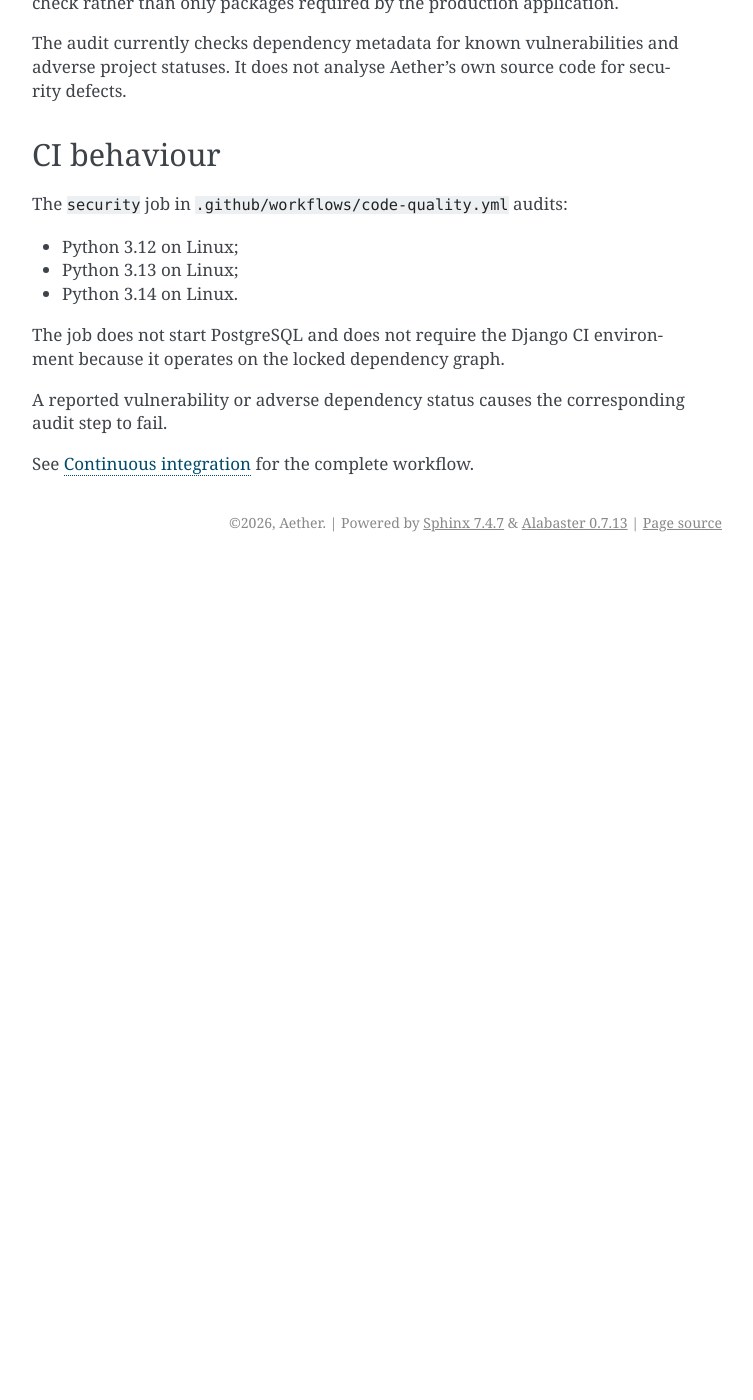
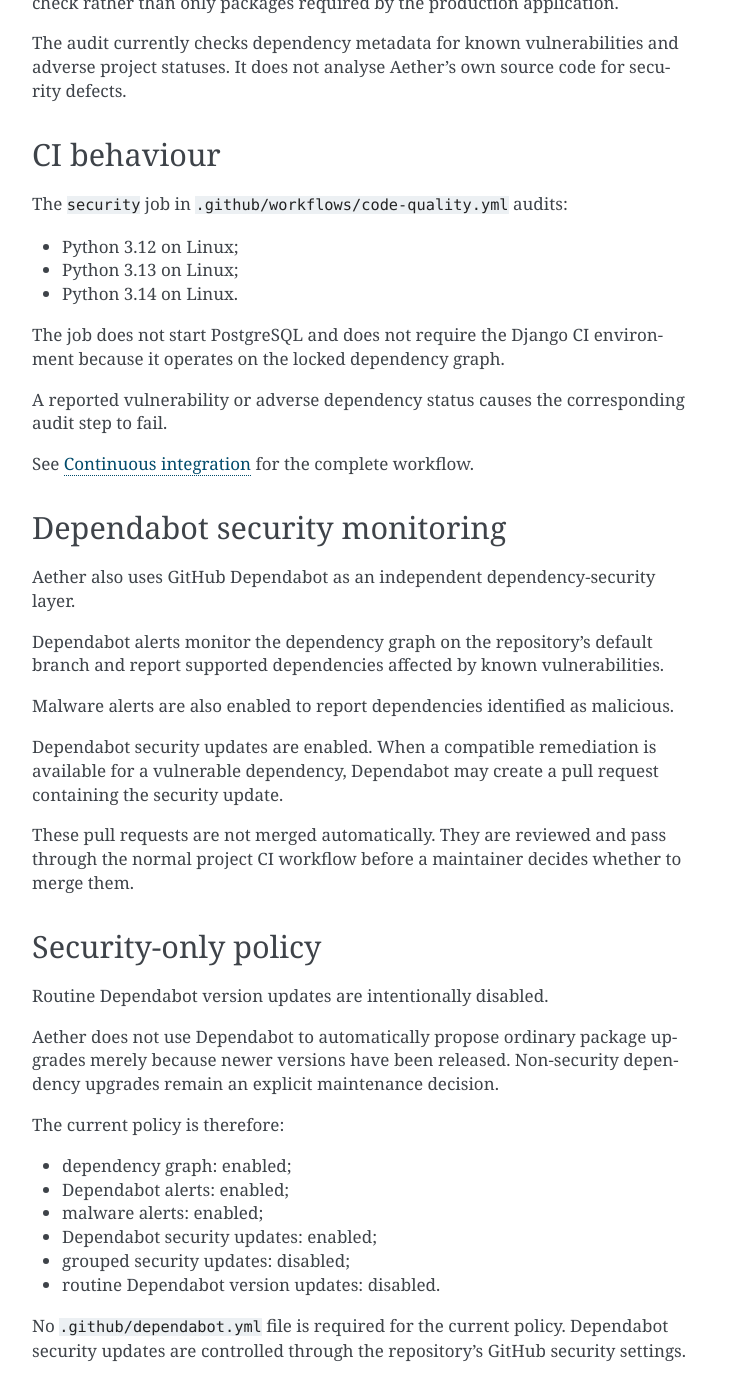
Before and after one commit to alex-nuclearboy/aether-app, a Sphinx documentation site: the page built from docs/source/security/dependencies.rst, in a window 1280 px wide and 1400 px high, scrolled down 1061 px. Shown: the whole window, without its empty margins (388-1141 px from the left). Built offline with Sphinx 7.4.7, drawn with Linux system fonts in a browser that asks for light colours; before the commit the page ends 1623 px from its top, so only the background shows below that; some of the changed text lies outside the part shown.

Commit message:
docs: document Dependabot security monitoring
Document Dependabot alerts and security updates, the security-only update policy, CI integration, and the deliberate exclusion of routine version updates.

```diff
--- a/docs/source/architecture/overview.rst
+++ b/docs/source/architecture/overview.rst
@@ -21,6 +21,8 @@ The implemented foundation consists of:
 * compatibility validation across Python 3.12, 3.13, and 3.14;
 * installed-dependency consistency checking through ``uv pip check``;
 * dependency vulnerability auditing through ``uv audit``;
+* repository-level dependency vulnerability monitoring and security update
+  pull requests through GitHub Dependabot;
 * Pylint with Django-aware linting;
 * Sphinx documentation;
 * GitHub Actions for continuous quality, compatibility, and security checks.
--- a/docs/source/security/dependencies.rst
+++ b/docs/source/security/dependencies.rst
@@ -69,3 +69,108 @@ A reported vulnerability or adverse dependency status causes the corresponding
 audit step to fail.
 
 See :doc:`../development/continuous-integration` for the complete workflow.
+
+
+Dependabot security monitoring
+------------------------------
+
+Aether also uses GitHub Dependabot as an independent dependency-security
+layer.
+
+Dependabot alerts monitor the dependency graph on the repository's default
+branch and report supported dependencies affected by known vulnerabilities.
+
+Malware alerts are also enabled to report dependencies identified as
+malicious.
+
+Dependabot security updates are enabled. When a compatible remediation is
+available for a vulnerable dependency, Dependabot may create a pull request
+containing the security update.
+
+These pull requests are not merged automatically. They are reviewed and pass
+through the normal project CI workflow before a maintainer decides whether to
+merge them.
+
+
+Security-only policy
+--------------------
+
+Routine Dependabot version updates are intentionally disabled.
+
+Aether does not use Dependabot to automatically propose ordinary package
+upgrades merely because newer versions have been released. Non-security
+dependency upgrades remain an explicit maintenance decision.
+
+The current policy is therefore:
+
+* dependency graph: enabled;
+* Dependabot alerts: enabled;
+* malware alerts: enabled;
+* Dependabot security updates: enabled;
+* grouped security updates: disabled;
+* routine Dependabot version updates: disabled.
+
+No ``.github/dependabot.yml`` file is required for the current policy.
+Dependabot security updates are controlled through the repository's GitHub
+security settings.
+
+
+Relationship to uv audit
+------------------------
+
+Dependabot and ``uv audit`` have complementary responsibilities.
+
+``uv audit`` validates the locked dependency graph during continuous
+integration and causes CI to fail when known vulnerabilities or adverse
+project statuses are detected.
+
+Dependabot monitors the repository dependency graph through GitHub's security
+infrastructure and can raise new alerts when vulnerabilities are disclosed
+after the dependency versions were committed.
+
+When remediation is available, Dependabot can additionally prepare a security
+update pull request.
+
+Using both mechanisms provides continuous repository-level monitoring together
+with repeatable CI validation.
+
+
+Security update workflow
+------------------------
+
+A Dependabot security update follows the normal pull-request workflow::
+
+   Vulnerability disclosed
+          |
+          v
+   Dependabot alert
+          |
+          v
+   Security update pull request
+          |
+          v
+   GitHub Actions
+          |
+          +-- project quality checks
+          +-- Python compatibility tests
+          +-- dependency audit
+          |
+          v
+   Maintainer review
+          |
+          v
+   Manual merge
+
+Dependabot does not bypass the project's normal quality gates and automatic
+merging is not enabled.
+
+
+Current scope
+-------------
+
+The current Dependabot integration primarily covers supported Python
+dependencies and GitHub Actions represented in GitHub's dependency graph.
+
+Container-image vulnerability scanning is not part of the current baseline and
+will be addressed separately when the production container architecture is
+introduced.
```
Also changed, not shown: README.md (+5 -1 lines), docs/source/development/code-quality.rst (+7 -0 lines), docs/source/development/continuous-integration.rst (+21 -0 lines).
